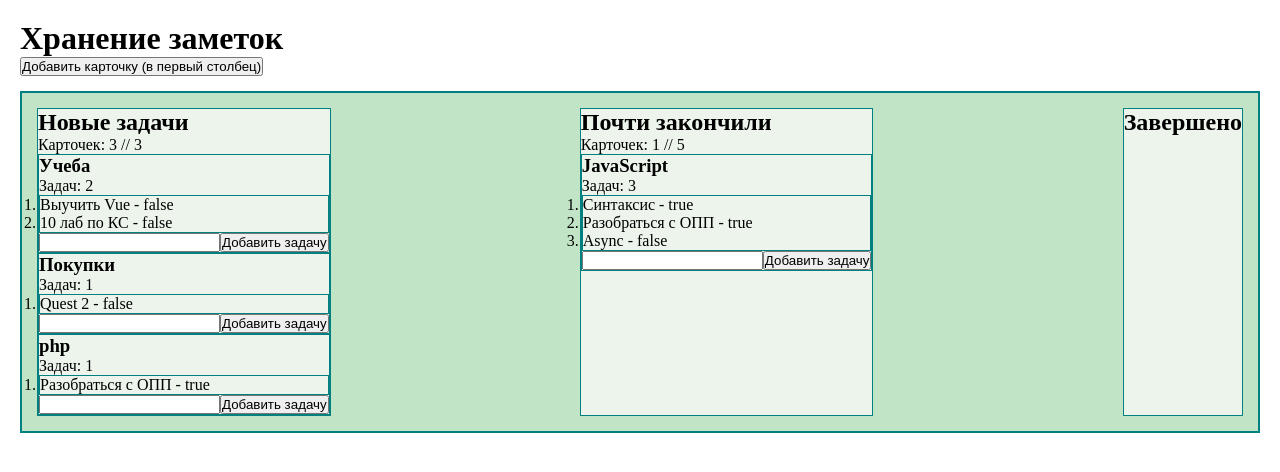
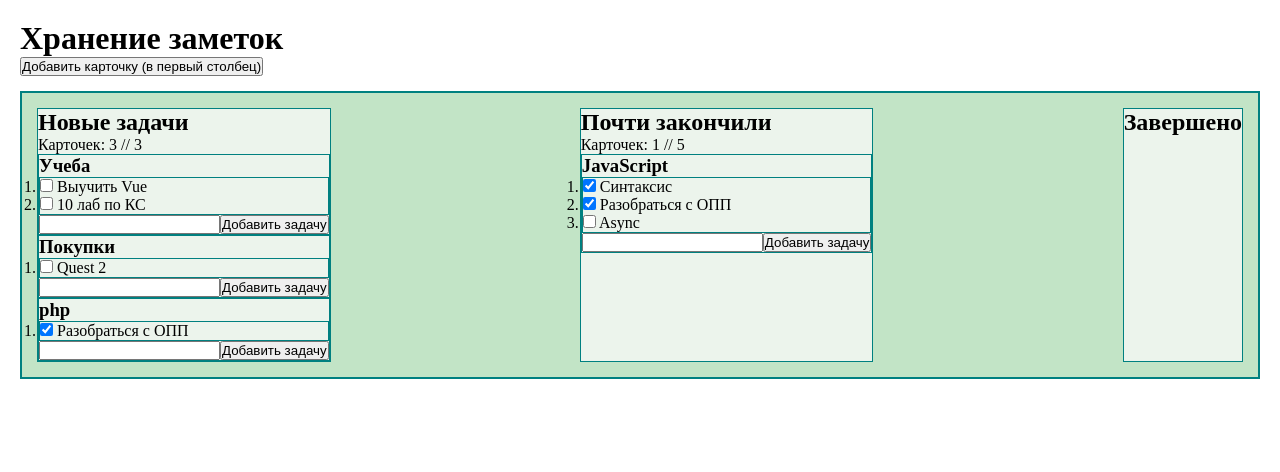
Before and after one commit to scarioneq/vue_practice_task2, a Vue app: page / in a window 1280 px wide. Shown: the top 472 px of the page. Built offline with nearby package versions, Linux system fonts and the light colour scheme.

Commit message:
добавил метод для вычисления колонки и метод чекбокса который будет сообщать родителю

```diff
--- a/src/App.vue
+++ b/src/App.vue
@@ -54,6 +54,21 @@ export default {
         },
       ],
     }
+  },
+  methods: {
+    getCardColumn(card) {
+      const total = card.tasks.length
+      const completed = card.tasks.filter(t => t.completed).length
+      const percent = total === 0 ? 0 : (completed / total) * 100
+
+      if (percent >= 100) return 3
+      if (percent >= 50) return 2
+      return 1
+    }
+
+  },
+  computed: {
+
   }
 
 }
--- a/src/components/note/NoteCard.vue
+++ b/src/components/note/NoteCard.vue
@@ -2,14 +2,18 @@
   <div class="note-card">
     <h3>{{ card.title }}</h3>
 
-    <div>Задач: {{ card.tasks.length || 0 }}</div>
-
     <div class="todo">
       <ol>
-        <li v-if="card.tasks.length" v-for="task in card.tasks" :key="task.id">
-          {{ task.text }} - {{ task.completed ? 'true' : 'false' }}
+        <li v-for="task in card.tasks" :key="task.id">
+          <label>
+            <input
+                type="checkbox"
+                :checked="task.completed"
+                @change="toggleTask(task.id)"
+            >
+            {{ task.text }}
+          </label>
         </li>
-        <li v-else>Нет задач</li>
       </ol>
     </div>
 
@@ -29,8 +33,15 @@ export default {
       type: Object,
       required: true
     }
+  },
+  methods: {
+    toggleTask(taskId) {
+      this.$emit('task-toggled', {
+        cardId: this.card.id,
+        taskId: taskId
+      })
+    }
   }
-
 }
 </script>
 
```
